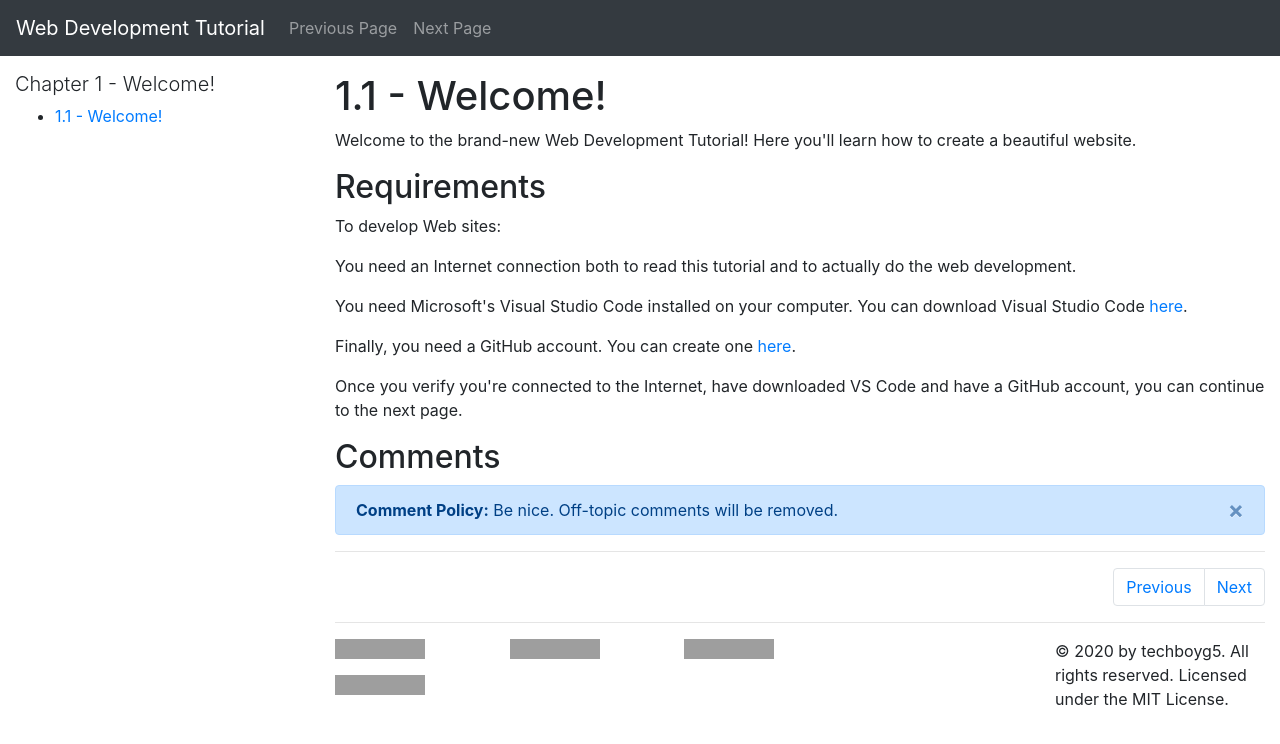
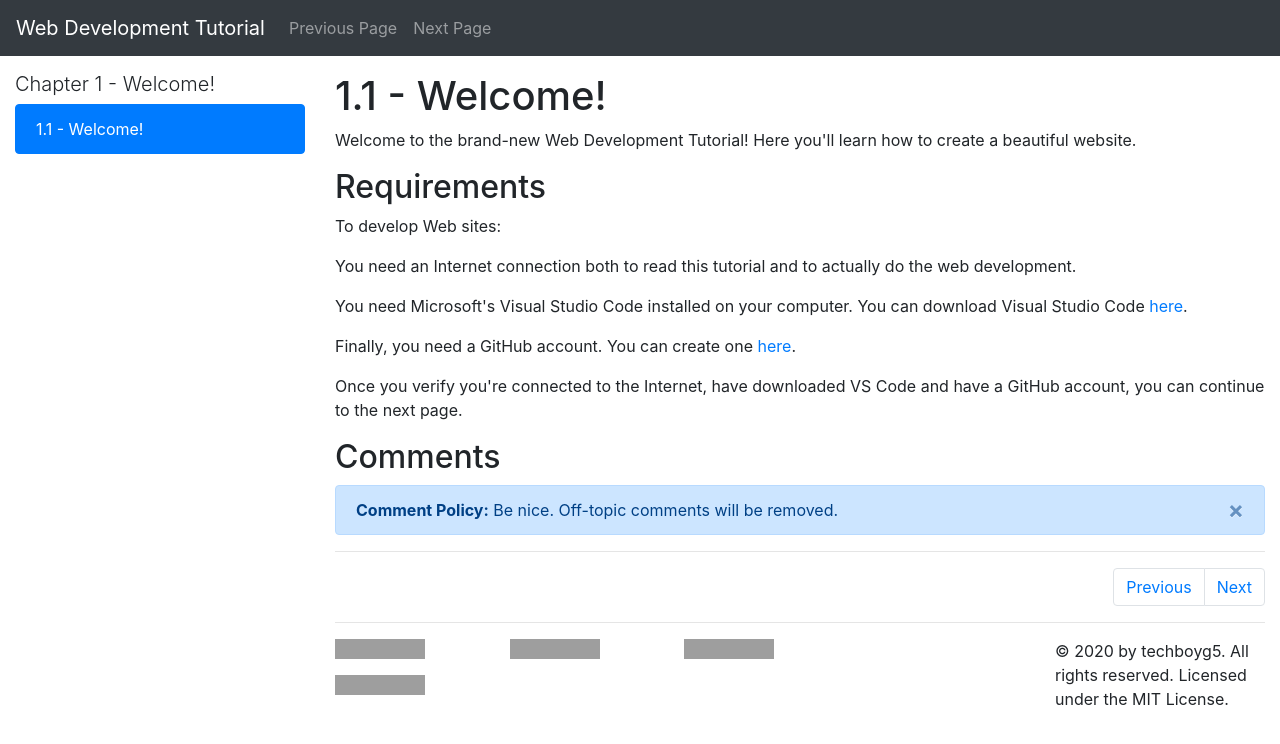
Before and after one commit to techboyg5/web-development-tutorial, a Jekyll site: the page built from chapter1/page1.html, in a window 1280 px wide. Shown: the top 744 px of the page. Built offline with Jekyll 4.4.1, drawn with Linux system fonts in a browser that asks for light colours; comment, search, counter and statistics services are not loaded; grey boxes are pictures that could not be loaded.

Commit message:
Convert to list group

```diff
--- a/_layouts/default.html
+++ b/_layouts/default.html
@@ -37,9 +37,9 @@
       <div class="row">
         <div class="col-md-3">
             <h2 class="lead">Chapter 1 - Welcome!</h2>
-              <ul>
-                <li><a href="https://techboyg5.github.io/web-development-tutorial/chapter1/page1.html">1.1 - Welcome!</a></li>
-              </ul>
+          <div class="list-group">
+            <a class="list-group-item list-group-item-action {% if page.url == '/chapter1/page1.html' %}active{% endif %}" href="https://techboyg5.github.io/web-development-tutorial/chapter1/page1.html">1.1 - Welcome!</a>
+          </div>
         </div>
         <div class="col-md">
           <h1>{{ page.title }}</h1>
```
